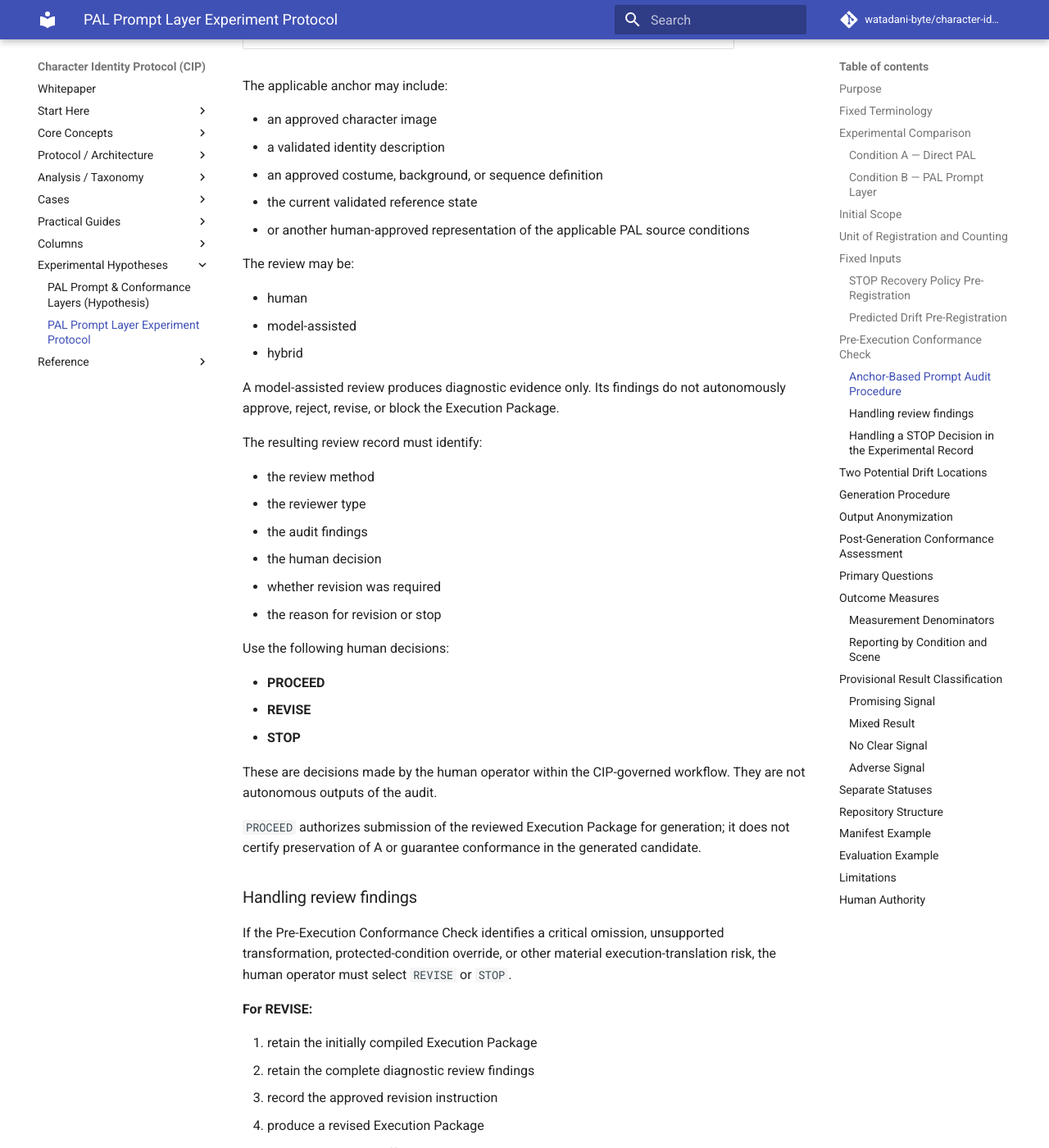
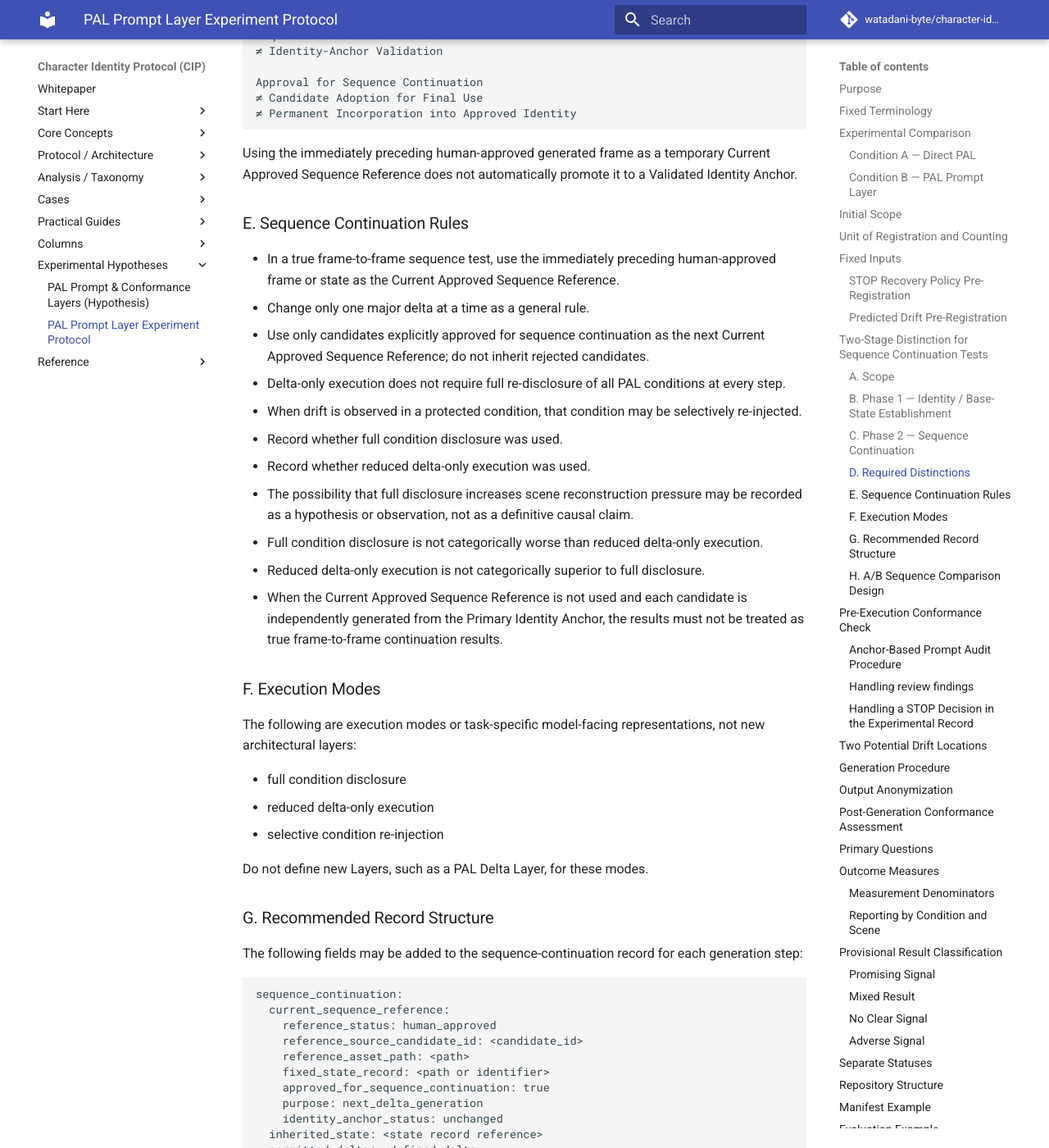
Before and after one commit to watadani-byte/character-identity-protocol, an MkDocs documentation site: the page built from docs/pal_prompt_layer_experiment_protocol.md, in a window 1280 px wide and 1400 px high, scrolled down 7885 px. Shown: the whole window at 82% size. Built offline with MkDocs 1.6.1 and Material for MkDocs 9.7.7, drawn with Linux system fonts in a browser that asks for light colours; comment, search, counter and statistics services are not loaded; some of the changed text lies outside the part shown.

Commit message:
Add files via upload

````diff
--- a/docs/pal_prompt_layer_experiment_protocol.md
+++ b/docs/pal_prompt_layer_experiment_protocol.md
@@ -2,7 +2,7 @@
 
 *Experimental validation plan for the PAL Prompt Layer and PAL Conformance Assessment Layer*
 
-> Status: Draft initial smoke-test protocol — designed to detect whether the PAL Prompt Layer shows a useful operational signal. Not yet executed and not a finalized PAL specification.
+> Status: Draft initial smoke-test protocol — designed to detect whether the PAL Prompt Layer shows a useful operational signal. One initial pilot has been completed, but this remains a draft reusable protocol and not a finalized PAL specification.
 
 -----
 
@@ -78,7 +78,7 @@ Generative Model
 Generated Candidate
 ```
 
-The existing PAL definitions are used without explicit reorganization into the Prompt Layer blocks. Condition A must use the repository’s pre-existing direct-PAL procedure without introducing the three Prompt Layer blocks. Its exact preparation method and final prompt must be preserved as the baseline.
+The existing PAL definitions are used without explicit reorganization into the Prompt Layer blocks. Condition A must use the repository's pre-existing direct-PAL procedure without introducing the three Prompt Layer blocks. Its exact preparation method and final prompt must be preserved as the baseline.
 
 ### Condition B — PAL Prompt Layer
 
@@ -233,6 +233,135 @@ predicted_drift:
 
 -----
 
+-----
+
+## Two-Stage Distinction for Sequence Continuation Tests
+
+### A. Scope
+
+The two-stage distinction between identity or base-state establishment and sequence continuation is not required for every PAL experiment. It is required only when an experiment claims to test frame-to-frame sequence continuation.
+
+Single-image tests, independent composition generation, and standalone costume or background variation tests do not require this distinction.
+
+When an experiment claims to test frame-to-frame sequence continuation, it must distinguish identity or base-state establishment from sequence continuation.
+
+### B. Phase 1 — Identity / Base-State Establishment
+
+Conceptual flow:
+
+```text
+Primary Identity Anchor
++ Approved PAL Source Conditions
++ Initial Scene Request
+→ Candidate Base Frame
+→ Human Identity and State Check
+```
+
+The human confirms:
+
+- character identity
+- costume state
+- background state
+- composition
+- pose
+- initial scene state
+- suitability as the starting state for continuation
+
+Approval of a Candidate Base Frame for sequence continuation does not automatically validate it as a new identity anchor or constitute final adoption for another purpose.
+
+### C. Phase 2 — Sequence Continuation
+
+Conceptual flow:
+
+```text
+Current Approved Sequence Reference
++ Minimal Permitted Delta
++ Selective Re-injection of Drifted Conditions When Needed
+→ Next Candidate
+→ Human Review
+```
+
+**Current Approved Sequence Reference** is defined as:
+
+> The human-approved representation of the current sequence state used as the reference for the next permitted delta.
+
+### D. Required Distinctions
+
+```text
+Primary Identity Anchor
+≠ Current Approved Sequence Reference
+≠ Validated Identity Anchor
+
+Sequence Reference Selection
+≠ Identity-Anchor Validation
+
+Approval for Sequence Continuation
+≠ Candidate Adoption for Final Use
+≠ Permanent Incorporation into Approved Identity
+```
+
+Using the immediately preceding human-approved generated frame as a temporary Current Approved Sequence Reference does not automatically promote it to a Validated Identity Anchor.
+
+### E. Sequence Continuation Rules
+
+- In a true frame-to-frame sequence test, use the immediately preceding human-approved frame or state as the Current Approved Sequence Reference.
+- Change only one major delta at a time as a general rule.
+- Use only candidates explicitly approved for sequence continuation as the next Current Approved Sequence Reference; do not inherit rejected candidates.
+- Delta-only execution does not require full re-disclosure of all PAL conditions at every step.
+- When drift is observed in a protected condition, that condition may be selectively re-injected.
+- Record whether full condition disclosure was used.
+- Record whether reduced delta-only execution was used.
+- The possibility that full disclosure increases scene reconstruction pressure may be recorded as a hypothesis or observation, not as a definitive causal claim.
+- Full condition disclosure is not categorically worse than reduced delta-only execution.
+- Reduced delta-only execution is not categorically superior to full disclosure.
+- When the Current Approved Sequence Reference is not used and each candidate is independently generated from the Primary Identity Anchor, the results must not be treated as true frame-to-frame continuation results.
+
+### F. Execution Modes
+
+The following are execution modes or task-specific model-facing representations, not new architectural layers:
+
+- full condition disclosure
+- reduced delta-only execution
+- selective condition re-injection
+
+Do not define new Layers, such as a PAL Delta Layer, for these modes.
+
+### G. Recommended Record Structure
+
+The following fields may be added to the sequence-continuation record for each generation step:
+
+```yaml
+sequence_continuation:
+  current_sequence_reference:
+    reference_status: human_approved
+    reference_source_candidate_id: <candidate_id>
+    reference_asset_path: <path>
+    fixed_state_record: <path or identifier>
+    approved_for_sequence_continuation: true
+    purpose: next_delta_generation
+    identity_anchor_status: unchanged
+  inherited_state: <state record reference>
+  permitted_delta: <defined delta>
+  prohibited_simultaneous_changes:
+    - <condition>
+  model_facing_instruction: <exact instruction>
+  selective_reinjection:
+    - <condition, if required>
+```
+
+Use `approved_for_sequence_continuation` rather than `human_adoption_for_sequence` to distinguish continuation approval from final adoption.
+
+### H. A/B Sequence Comparison Design
+
+When comparing conditions in a sequence-continuation test, pre-register one of the following reference designs:
+
+1. **Common approved reference** — Both conditions use the same human-approved base frame. This design makes it easier to compare Prompt Layer or execution-representation differences.
+2. **Condition-specific approved reference** — Each condition continues from its own Phase 1 base frame approved for sequence continuation. This design makes it easier to evaluate overall workflow operational performance.
+
+These two designs measure different questions and must not be conflated.
+
+-----
+
 ## Pre-Execution Conformance Check
 
 Condition B must include a diagnostic comparison between the PAL source modules and the Execution Package.
@@ -241,16 +370,16 @@ Condition B must include a diagnostic comparison between the PAL source modules
 
 > Does the model-facing Execution Package still preserve the approved PAL source definitions?
 
-|Check                            |Result           |
-|---------------------------------|-----------------|
-|Character identity preserved     |PASS / FAIL      |
-|Costume conditions preserved     |PASS / FAIL / N/A|
-|Background conditions preserved  |PASS / FAIL / N/A|
-|Sequence conditions preserved    |PASS / FAIL / N/A|
-|Scene variable correctly isolated|PASS / FAIL      |
-|Anti-drift conditions retained   |PASS / FAIL      |
-|Unapproved additions detected    |YES / NO         |
-|Critical omissions detected      |YES / NO         |
+| Check                             | Result            |
+|-----------------------------------|-------------------|
+| Character identity preserved      | PASS / FAIL       |
+| Costume conditions preserved      | PASS / FAIL / N/A |
+| Background conditions preserved   | PASS / FAIL / N/A |
+| Sequence conditions preserved     | PASS / FAIL / N/A |
+| Scene variable correctly isolated | PASS / FAIL       |
+| Anti-drift conditions retained    | PASS / FAIL       |
+| Unapproved additions detected     | YES / NO          |
+| Critical omissions detected       | YES / NO          |
 
 This check diagnoses possible execution-translation drift.
 
@@ -268,16 +397,16 @@ The audit compares the initially compiled Execution Package against:
 
 The audit examines whether the Execution Package:
 
-|Audit item                                                                          |Result     |
-|------------------------------------------------------------------------------------|-----------|
-|Protected identity and continuity conditions preserved                              |PASS / FAIL|
-|Scene variables remain within approved scope                                        |PASS / FAIL|
-|Explicit drift boundaries retained                                                  |PASS / FAIL|
-|Critical approved source condition omitted                                          |YES / NO   |
-|Unsupported interpretation introduced                                               |YES / NO   |
-|Scene, style, optimization, or production instructions override protected conditions|YES / NO   |
-|Unnecessary reconstruction pressure introduced                                      |YES / NO   |
-|Traceability to approved PAL Source Modules maintained                              |PASS / FAIL|
+| Audit item | Result |
+|------------|--------|
+| Protected identity and continuity conditions preserved | PASS / FAIL |
+| Scene variables remain within approved scope | PASS / FAIL |
+| Explicit drift boundaries retained | PASS / FAIL |
+| Critical approved source condition omitted | YES / NO |
+| Unsupported interpretation introduced | YES / NO |
+| Scene, style, optimization, or production instructions override protected conditions | YES / NO |
+| Unnecessary reconstruction pressure introduced | YES / NO |
+| Traceability to approved PAL Source Modules maintained | PASS / FAIL |
 
 The applicable anchor may include:
 
@@ -321,19 +450,19 @@ If the Pre-Execution Conformance Check identifies a critical omission, unsupport
 **For REVISE:**
 
 1. retain the initially compiled Execution Package
-1. retain the complete diagnostic review findings
-1. record the approved revision instruction
-1. produce a revised Execution Package
-1. retain a structured diff or revision log
-1. conduct a second human-governed review
-1. proceed to generation only after the human operator records `PROCEED`
+2. retain the complete diagnostic review findings
+3. record the approved revision instruction
+4. produce a revised Execution Package
+5. retain a structured diff or revision log
+6. conduct a second human-governed review
+7. proceed to generation only after the human operator records `PROCEED`
 
 **For STOP:**
 
 1. retain the initially compiled Execution Package
-1. retain the diagnostic review findings
-1. record the reason for stopping
-1. do not submit that Execution Package for generation
+2. retain the diagnostic review findings
+3. record the reason for stopping
+4. do not submit that Execution Package for generation
 
 The following must be retained:
 
@@ -394,25 +523,26 @@ These are two separate potential transformation or drift locations. The final ou
 ## Generation Procedure
 
 1. Predefine and version the approved PAL Source Modules, anchor assets, UID, and scene request.
-1. Pre-register the execution units and the planned number of generated candidates assigned to each execution unit.
-1. Pre-register the predicted drift directions.
-1. Pre-register the Condition B `STOP` recovery policy, including whether recovery is permitted, the maximum number of recovery attempts after the initial review for each execution unit, and whether a recovered execution unit may proceed to generation.
-1. Pre-register the Condition A / Condition B generation order or randomization procedure.
-1. Prepare and preserve the Condition A direct model-facing prompt according to the pre-existing direct-PAL procedure.
-1. Compile the initial Condition B Execution Package through the PAL Prompt Layer.
-1. Preserve the initial Condition B Execution Package before review.
-1. Conduct the Anchor-Based Prompt Audit against the approved source conditions, applicable anchors, generation request, and predicted drift.
-1. Record the audit findings and the human decision as `PROCEED`, `REVISE`, or `STOP`.
-1. If `REVISE`, preserve the initial package, review findings, revision instruction, revised package, and revision history; then conduct a second human-governed review.
-1. If `STOP` is recorded and the pre-registered recovery policy permits recovery, retain the stopped attempt, compile a recovery Execution Package from the same approved source conditions, record it as a linked subsequent attempt, and conduct another human-governed review. Submit the execution unit for generation only if a later review records `PROCEED`; otherwise record the unit as finally stopped.
-1. Submit Condition B for generation only after the human operator records `PROCEED`.
-1. Generate Condition A and Condition B outputs according to the pre-registered order.
-1. Use separate clean sessions where practical.
-1. Balance or randomize A/B order where practical so that one condition is not always generated first.
-1. Do not progressively correct failed generated candidates.
-1. Do not promote any candidate into a new anchor during the experiment.
-1. Preserve failed candidates as experimental evidence, but do not retain them as active production anchors or approved workflow states.
-1. Record platform errors, prompt rewrites, refusals, or unexpected execution behavior.
+2. Pre-register the execution units and the planned number of generated candidates assigned to each execution unit.
+3. If the experiment claims to test frame-to-frame sequence continuation, pre-register the two-stage procedure, Current Approved Sequence Reference policy, execution mode, and common or condition-specific reference design defined in this protocol.
+4. Pre-register the predicted drift directions.
+5. Pre-register the Condition B `STOP` recovery policy, including whether recovery is permitted, the maximum number of recovery attempts after the initial review for each execution unit, and whether a recovered execution unit may proceed to generation.
+6. Pre-register the Condition A / Condition B generation order or randomization procedure.
+7. Prepare and preserve the Condition A direct model-facing prompt according to the pre-existing direct-PAL procedure.
+8. Compile the initial Condition B Execution Package through the PAL Prompt Layer.
+9. Preserve the initial Condition B Execution Package before review.
+10. Conduct the Anchor-Based Prompt Audit against the approved source conditions, applicable anchors, generation request, and predicted drift.
+11. Record the audit findings and the human decision as `PROCEED`, `REVISE`, or `STOP`.
+12. If `REVISE`, preserve the initial package, review findings, revision instruction, revised package, and revision history; then conduct a second human-governed review.
+13. If `STOP` is recorded and the pre-registered recovery policy permits recovery, retain the stopped attempt, compile a recovery Execution Package from the same approved source conditions, record it as a linked subsequent attempt, and conduct another human-governed review. Submit the execution unit for generation only if a later review records `PROCEED`; otherwise record the unit as finally stopped.
+14. Submit Condition B for generation only after the human operator records `PROCEED`.
+15. Generate Condition A and Condition B outputs according to the pre-registered order.
+16. Use separate clean sessions where practical.
+17. Balance or randomize A/B order where practical so that one condition is not always generated first.
+18. Do not progressively correct failed generated candidates.
+19. Do not promote any candidate into a new anchor during the experiment.
+20. Preserve failed candidates as experimental evidence, but do not retain them as active production anchors or approved workflow states.
+21. Record platform errors, prompt rewrites, refusals, or unexpected execution behavior.
 
 Revision of the Execution Package during the pre-execution review is distinct from progressive correction of generated candidates. The former diagnoses and addresses possible execution-translation drift before generation; the latter is prohibited during the controlled output comparison.
 
@@ -444,16 +574,16 @@ The evaluator should not initially see:
 
 Use separate diagnostic dimensions rather than one aggregate similarity score.
 
-|Dimension                  |Result                     |
-|---------------------------|---------------------------|
-|Character conformance      |PASS / WARNING / FAIL      |
-|Costume conformance        |PASS / WARNING / FAIL / N/A|
-|Background conformance     |PASS / WARNING / FAIL / N/A|
-|Scene-variable execution   |PASS / WARNING / FAIL      |
-|Sequence continuity        |PASS / WARNING / FAIL / N/A|
-|Anti-drift compliance      |PASS / WARNING / FAIL      |
-|Critical identity violation|YES / NO                   |
-|Human adoption decision    |ADOPT / REJECT             |
+| Dimension                   | Result                      |
+|-----------------------------|-----------------------------|
+| Character conformance       | PASS / WARNING / FAIL       |
+| Costume conformance         | PASS / WARNING / FAIL / N/A |
+| Background conformance      | PASS / WARNING / FAIL / N/A |
+| Scene-variable execution    | PASS / WARNING / FAIL       |
+| Sequence continuity         | PASS / WARNING / FAIL / N/A |
+| Anti-drift compliance       | PASS / WARNING / FAIL       |
+| Critical identity violation | YES / NO                    |
+| Human adoption decision     | ADOPT / REJECT              |
 
 **A high aggregate score must not compensate for a critical character-identity failure.**
 
@@ -466,9 +596,9 @@ Conformance assessments are diagnostic inputs only. They do not replace human ju
 The initial smoke test should answer only these four questions:
 
 1. Was character identity preserved more often?
-1. Were the requested scene variables executed correctly?
-1. Was the predicted drift reduced?
-1. Did the human operator adopt more outputs?
+2. Were the requested scene variables executed correctly?
+3. Was the predicted drift reduced?
+4. Did the human operator adopt more outputs?
 
 Also record adverse effects:
 
@@ -786,11 +916,11 @@ protocol:
   commit: <git commit hash>
 ```
 
-The `findings` fields contain diagnostic evidence. The `human_decision` field records the operator’s decision within the CIP-governed workflow.
+The `findings` fields contain diagnostic evidence. The `human_decision` field records the operator's decision within the CIP-governed workflow.
 
 The `reviewer_type`, `human_decision`, `findings`, and outcome fields shown above contain illustrative values. Each experiment record must contain the single value applicable to that specific review attempt or execution unit.
 
-Each Condition B execution unit record uses a `review_attempts` list to preserve every review, `STOP` decision, recovery attempt, and final outcome in sequence. A later `PROCEED` decision does not replace or erase an earlier `STOP` outcome. The `final_pre_execution_status` and `reached_generation` fields summarize the unit’s outcome; the full history remains in `review_attempts`.
+Each Condition B execution unit record uses a `review_attempts` list to preserve every review, `STOP` decision, recovery attempt, and final outcome in sequence. A later `PROCEED` decision does not replace or erase an earlier `STOP` outcome. The `final_pre_execution_status` and `reached_generation` fields summarize the unit's outcome; the full history remains in `review_attempts`.
 
 `execution_units_with_any_stop_decision` counts units that received at least one `STOP`. `execution_units_finally_stopped` counts units that did not reach generation. `recovered_execution_unit_count` counts units where a recovery attempt resulted in `PROCEED`. `unrealized_candidate_count_due_to_final_stop` counts planned candidates from units that never reached generation. The difference between `total_planned_generated_candidate_count` and `realized_generated_candidate_count` must be accounted for in the result record.
 
````
